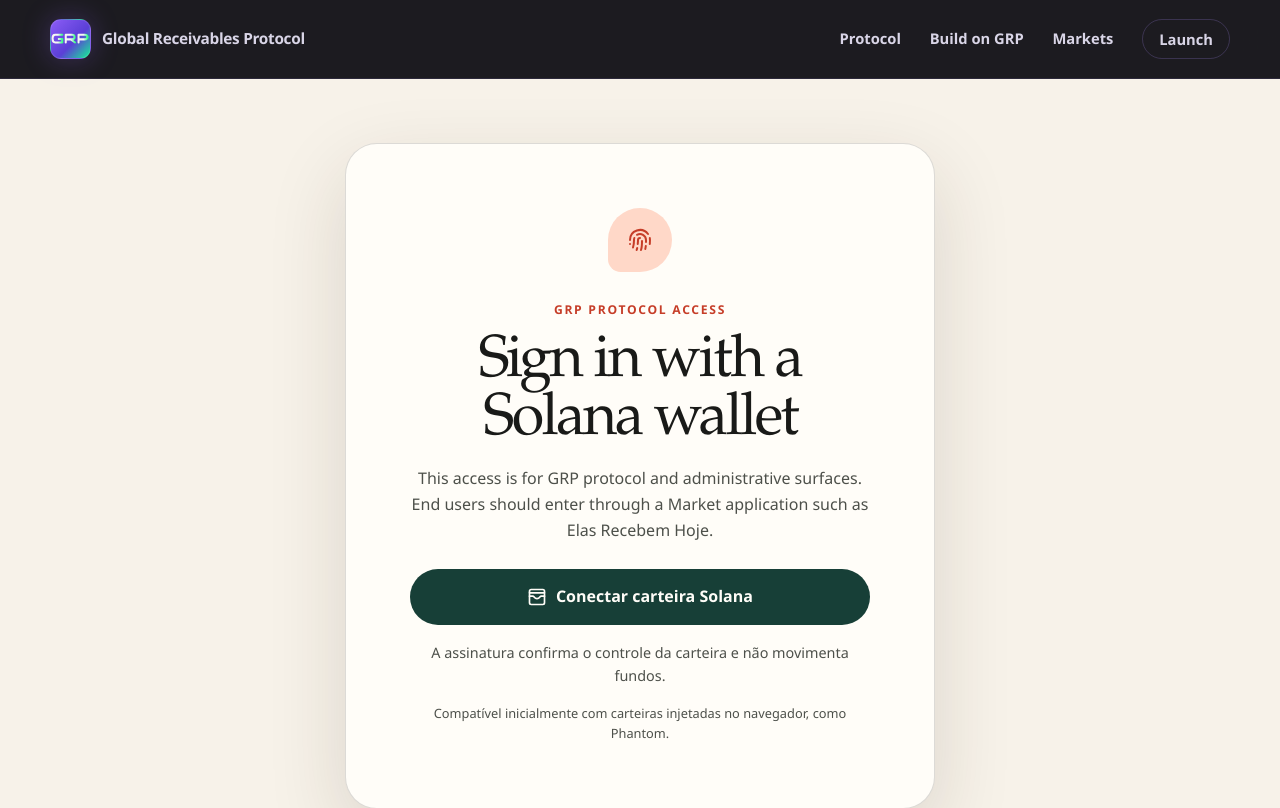
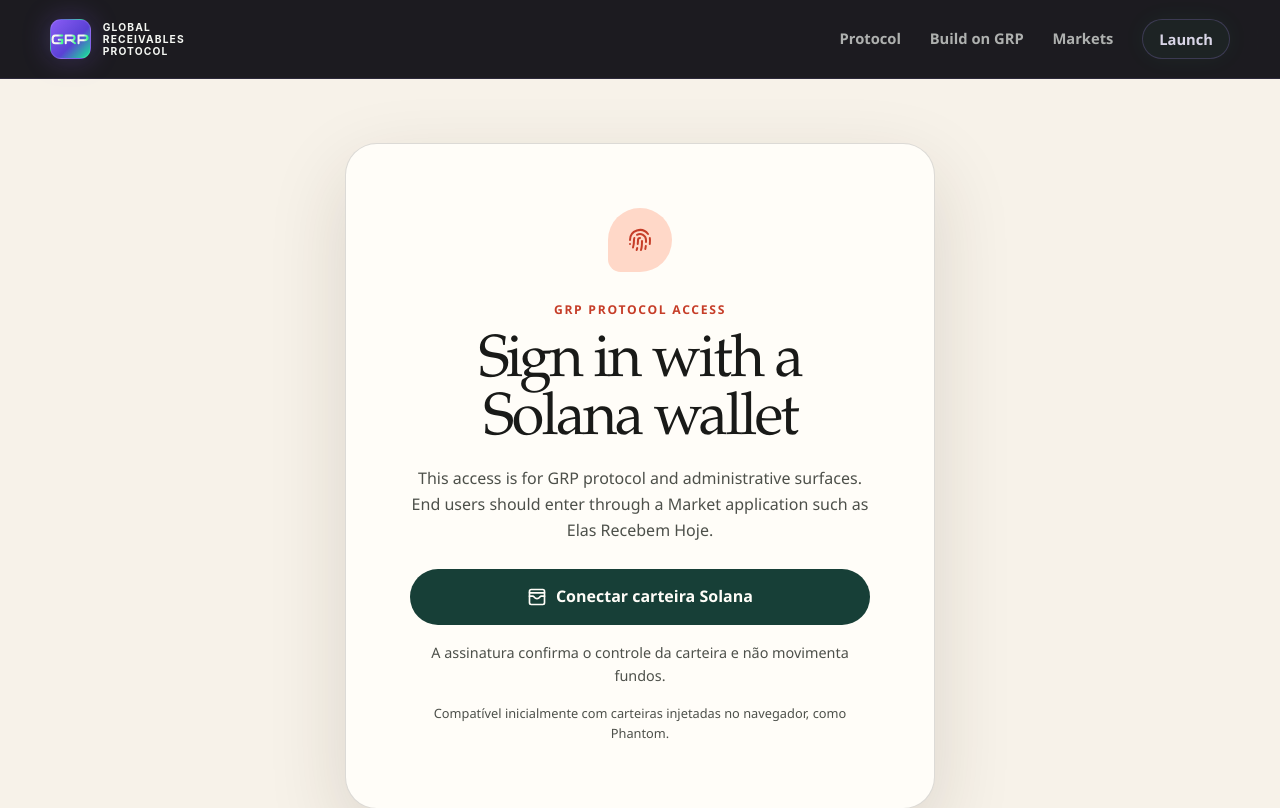
Before and after one commit to 0xlari/global-receivables-protocol, a Next.js app: page /entrar in a window 1280 px wide. Shown: the top 808 px of the page. Built offline with nearby package versions, Linux system fonts and the light colour scheme; no server answers.

Commit message:
brand: apply GRP dark neon header and footer system

```diff
--- a/src/app/globals.css
+++ b/src/app/globals.css
@@ -128,6 +128,99 @@ svg {
 
 .brand__name strong {
   font-weight: 750;
+}
+
+.brand--grp {
+  gap: .75rem;
+  color: #f5f7f3;
+}
+
+.brand__mark--grp {
+  width: 4.15rem;
+  height: 2rem;
+  border-radius: 0;
+  background: transparent;
+  color: #f5f7f3;
+  transform: none;
+}
+
+.brand__grp-symbol {
+  display: block;
+  width: 100%;
+  height: 100%;
+  overflow: visible;
+  filter: drop-shadow(0 0 11px rgba(57,255,136,.14));
+}
+
+.brand__name--grp {
+  max-width: 8rem;
+  color: #f5f7f3;
+  font-family: "Inter", "Segoe UI", ui-sans-serif, system-ui, sans-serif;
+  font-size: .64rem;
+  font-weight: 650;
+  letter-spacing: .11em;
+  line-height: 1.18;
+  text-transform: uppercase;
+}
+
+.site-header--grp {
+  border-bottom-color: rgba(57,255,136,.09);
+  background: rgba(5,8,5,.9);
+  color: #f5f7f3;
+}
+
+.site-header--grp .desktop-nav > a:not(.button),
+.site-header--grp .nav-action {
+  color: rgba(245,247,243,.68);
+}
+
+.site-header--grp .desktop-nav > a:hover,
+.site-header--grp .nav-action:hover {
+  color: #39ff88;
+}
+
+.site-header--grp .button--quiet {
+  border-color: rgba(57,255,136,.28);
+  background: rgba(57,255,136,.035);
+  color: #39ff88;
+  box-shadow: 0 0 24px rgba(57,255,136,.05);
+}
+
+.site-header--grp .button--quiet:hover {
+  background: rgba(57,255,136,.1);
+}
+
+.site-header--grp .mobile-nav summary {
+  border-color: rgba(57,255,136,.22);
+  color: #f5f7f3;
+}
+
+.site-header--grp .mobile-nav nav {
+  border-color: rgba(57,255,136,.15);
+  background: #080b09;
+  box-shadow: 0 24px 70px rgba(0,0,0,.45);
+}
+
+.site-header--grp .mobile-nav nav a:hover {
+  background: rgba(57,255,136,.08);
+  color: #39ff88;
+}
+
+.site-footer--grp {
+  border-top-color: rgba(57,255,136,.1);
+  background:
+    radial-gradient(circle at 15% 20%, rgba(57,255,136,.045), transparent 18rem),
+    #050805;
+  color: #f5f7f3;
+}
+
+.site-footer--grp p,
+.site-footer--grp .site-footer__links {
+  color: rgba(245,247,243,.54);
+}
+
+.site-footer--grp .site-footer__links a:hover {
+  color: #39ff88;
 }
 
 .desktop-nav {
```
